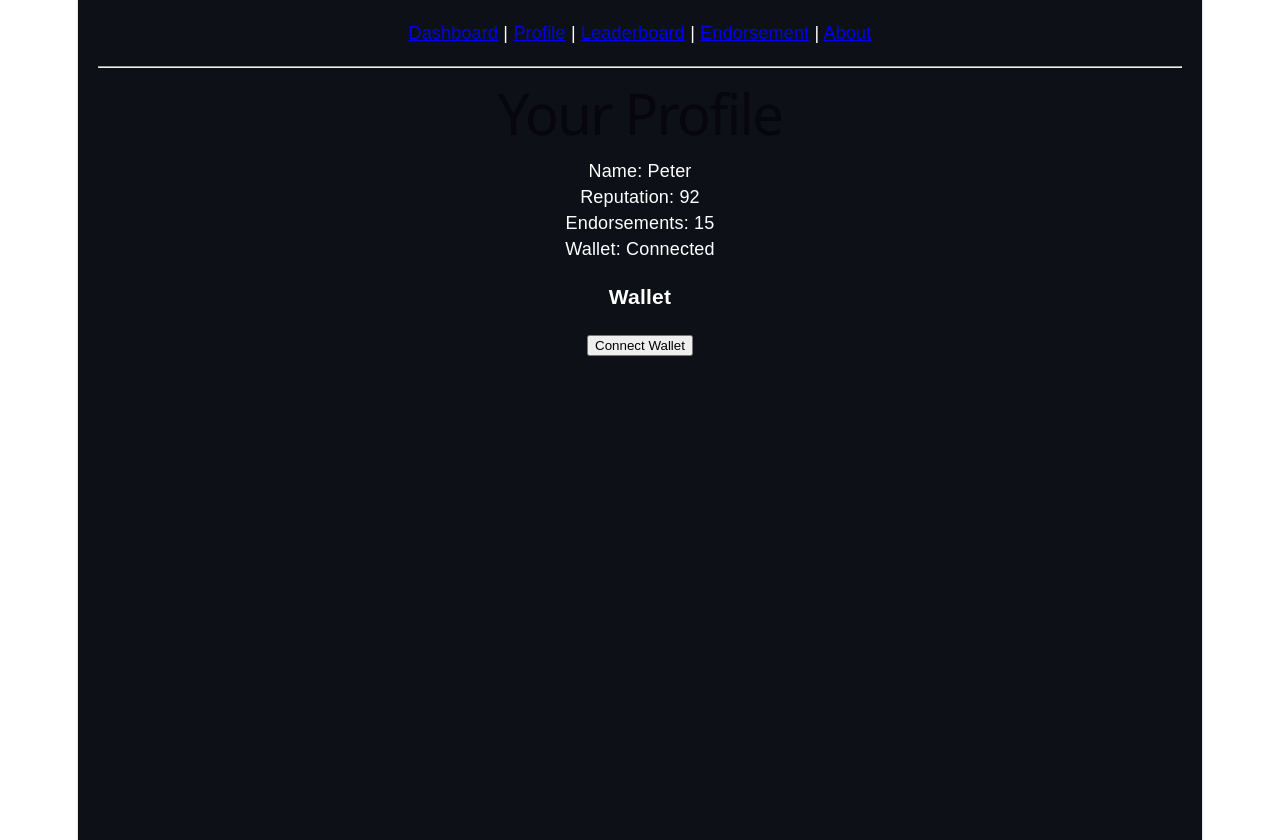
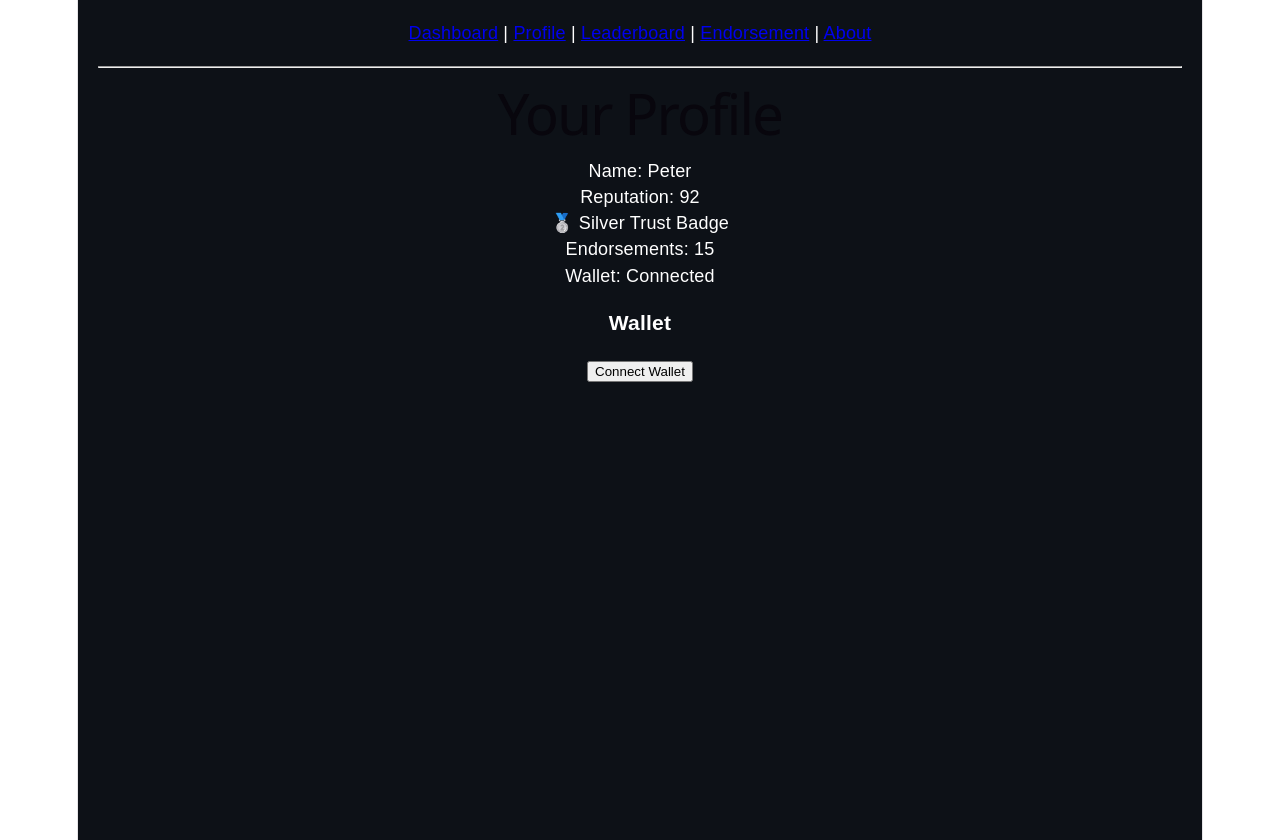
Before and after one commit to peterkehinde673/trustlink-socialfi, a React (Vite) app: page /profile in a window 1280 px wide. Built offline with nearby package versions, Linux system fonts and the light colour scheme.

Commit message:
Update Profile.tsx

```diff
--- a/src/pages/Profile.tsx
+++ b/src/pages/Profile.tsx
@@ -1,3 +1,4 @@
+import Badge from "../components/Badge";
 import WalletConnect from "../components/WalletConnect";
 import { user } from "../data/userData";
 
@@ -8,6 +9,7 @@ function Profile() {
 
       <p>Name: {user.name}</p>
       <p>Reputation: {user.reputation}</p>
+      <Badge reputation={user.reputation} />
       <p>Endorsements: {user.endorsements}</p>
       <p>Wallet: {user.wallet}</p>
 
```
